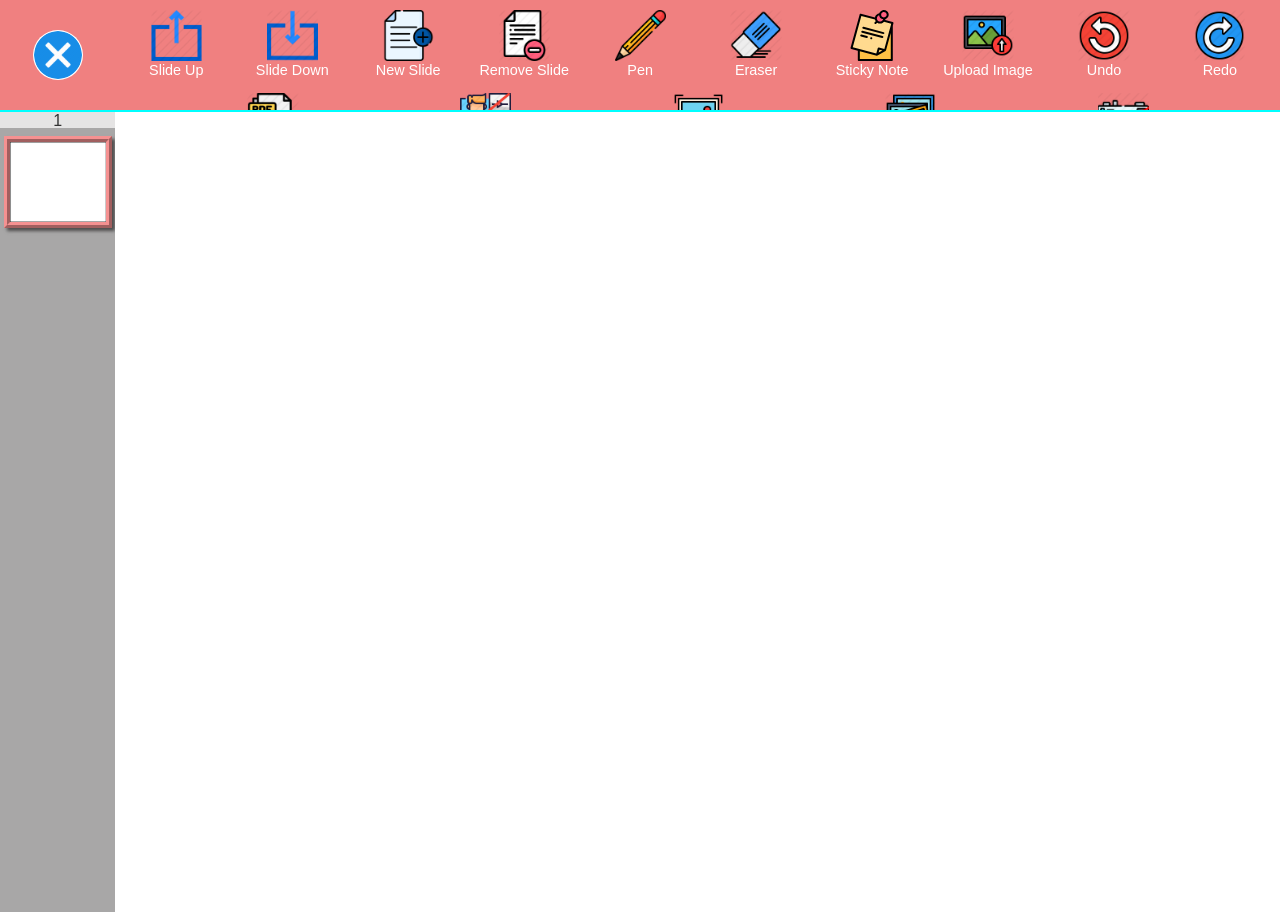
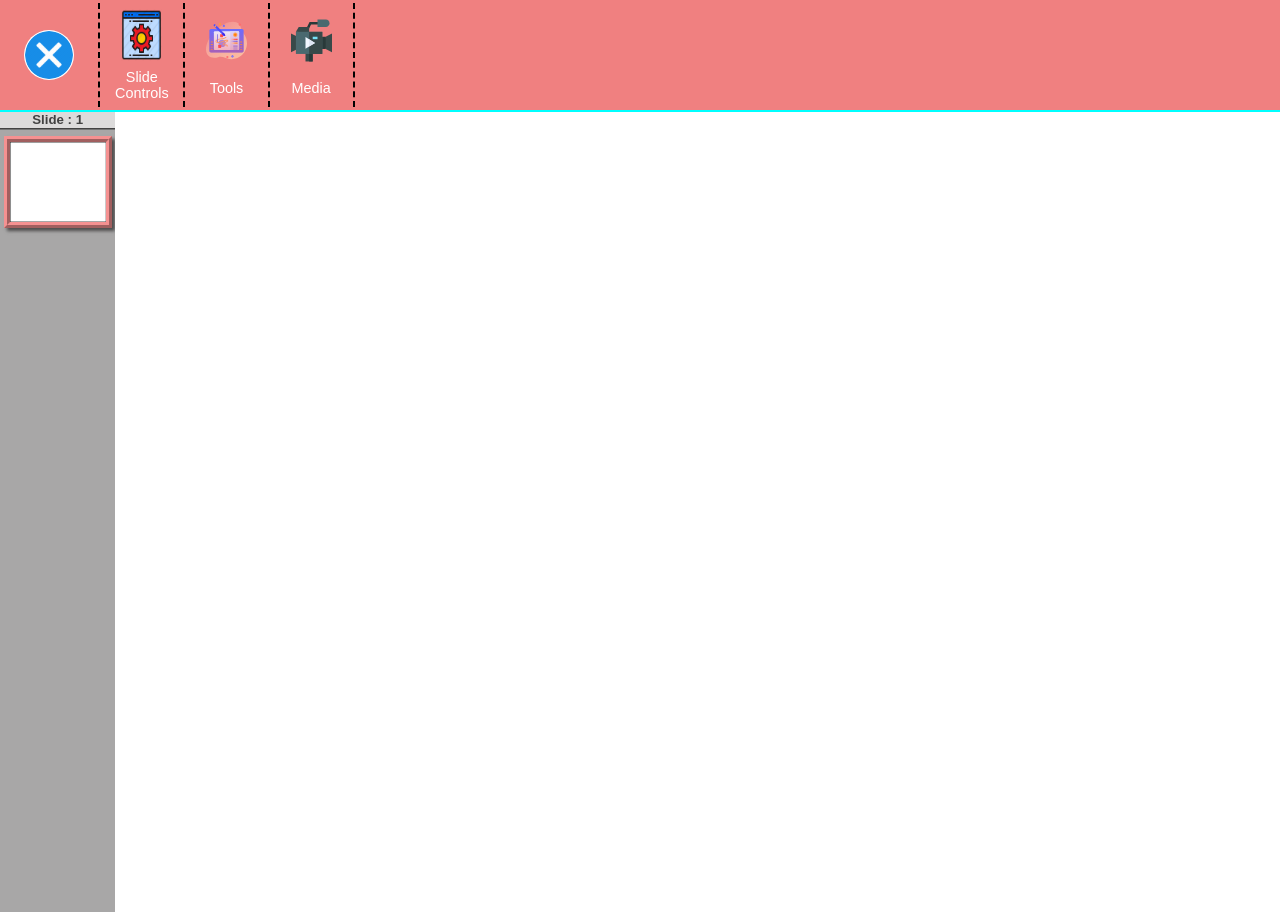
Before and after one commit to krishan93985/Media-Board, a website: page activity/index.html in a window 1280 px wide. Both pictures are taken after a click on the picture 58 px from the left and 55 px from the top of the page. Drawn offline with nearby package versions, Linux system fonts and the light colour scheme; no server answers; a web font is replaced by a local one.

Commit message:
changed navtools UI/UX

```diff
--- a/activity/img.js
+++ b/activity/img.js
@@ -1,7 +1,4 @@
 let imgInput = document.querySelector("#acceptImg");
-function uploadFile() {
-    // dialog box
-    imgInput.click();
 imgInput.addEventListener("change", function () {
     let imgObj = imgInput.files[0];
     // console.log(imgObj);
@@ -12,7 +9,12 @@ function uploadFile() {
     img.setAttribute("class", "upload-img")
     img.src = imgLink;
     textBox.appendChild(img);
+    imgInput.value="";
 })
+
+function uploadFile() {
+    // dialog box
+    imgInput.click();
 }
 // function downloadBoard() {
 //     //  create an anchor
--- a/activity/index.html
+++ b/activity/index.html
@@ -18,25 +18,38 @@
             <div class="hamburger">
                 <img alt="icon" src="./hamburger.png" class="opener" />
             </div>
-
+            <div class="tool-panel nav-options-container">
+                <div class="tool nav-options">
+                    <img alt="icon" src="./NewIcons/slide-controls.png" class="nav-options-img" id="" style="cursor:pointer;"/>
+                    <span>Slide Controls</span>
+                </div>
+                <div class="tool nav-options mid-tool-style">
+                    <img alt="icon" src="./NewIcons/drawing-tools.svg" class="nav-options-img" id="" style="cursor:pointer;"/>
+                    <span>Tools</span>
+                </div>
+                <div class="tool nav-options">
+                    <img alt="icon" src="./NewIcons/media-tools.svg" class="nav-options-img" id="" style="cursor:pointer;"/>
+                    <span>Media</span>
+                </div>
+            </div>
             <div class="tool-panel">
-            <div class="tool">
-                <img alt="icon" src="./NewIcons/pageup.png" class="tool-img" id="up-slide" style="cursor:pointer;"/>
+            <div class="tool only-tool slide-control hide">
+                <img alt="icon" src="./NewIcons/pageup.svg" class="tool-img" id="up-slide" style="cursor:pointer; background:rgb(189, 221, 240); border-radius:50%"/>
                 <span>Slide Up</span>
             </div>
-            <div class="tool">
-                <img alt="icon" src="./NewIcons/pagedown.png" class="tool-img" id="down-slide" style="cursor:pointer;"/>
+            <div class="tool only-tool slide-control hide" id="tool">
+                <img alt="icon" src="./NewIcons/pagedown.svg" class="tool-img" id="down-slide" style="cursor:pointer; background:rgb(166, 214, 241); border-radius:50%; border-width:1px; border-style:solid; border-color:rgb(104, 104, 211);"/>
                 <span>Slide Down</span>
             </div>
-            <div class="tool">
+            <div class="tool only-tool slide-control hide">
                 <img alt="icon" src="./NewIcons/Addpage.png" class="tool-img" id="add-slide" style="cursor:cell;"/>
                 <span>New Slide</span>
             </div>
-            <div class="tool">
+            <div class="tool only-tool slide-control hide">
                 <img alt="icon" src="./NewIcons/Removepage.png" class="tool-img" id="remove-slide" style="cursor:pointer;"/>
                 <span>Remove Slide</span>
             </div>
-            <div class="tool">
+            <div class="tool only-tool canvas-tool hide">
                 <img src="./NewIcons/pencil.png" alt="" class="tool-img" id="pencil"
                     onclick="handleTool('pencil')">
                     <span>Pen</span>
@@ -51,7 +64,7 @@
                     </div>
                 </div>
             </div>
-            <div class="tool">
+            <div class="tool only-tool canvas-tool hide" >
                 <img src="./NewIcons/eraser.png" alt="" class="tool-img" id="eraser" onclick="handleTool('eraser')">
                 <span>Eraser</span>
                 <div class="tool-options" id="eraser-options">
@@ -60,28 +73,28 @@
                     </div>
                 </div>
             </div>
-            <div class="tool">
+            <div class="tool only-tool canvas-tool hide">
                 <img src="./NewIcons/sticky-notes.svg" alt="" class="tool-img" id="sticky" onclick="handleTool('sticky')">
                 <span>Sticky Note</span>
             </div>
-            <div class="tool">
+            <div class="tool only-tool canvas-tool hide">
                 <img src="./NewIcons/image-upload.png" alt="" class="tool-img" id="upload" onclick="handleTool('upload')" style="cursor:pointer">
                 <span>Upload Image</span>
                 <input type="file" name="" id="acceptImg" style="display: none;">
             </div>
-            <div class="tool">
+            <div class="tool only-tool canvas-tool hide">
                 <img src="./NewIcons/undo.png" alt="" class="tool-img" id="undo" onclick="handleTool('undo')" style="cursor:alias"/>
                 <span>Undo</span>
             </div>
-            <div class="tool">
+            <div class="tool only-tool canvas-tool hide">
                 <img src="./NewIcons/redo.png" alt="" class="tool-img" id="redo" onclick="handleTool('redo')" style="cursor:alias"/>
                 <span>Redo</span>
             </div>
-            <div class="tool">
+            <div class="tool only-tool media-control hide">
                 <img src="./NewIcons/download.png" alt="" class="tool-img" id="download-pdf" onclick="handleTool('download')">
                 <span>Download as pdf</span>
             </div>
-            <div class="tool">
+            <div class="tool only-tool media-control hide">
                     <img src="./NewIcons/screen-recording-off.png" alt="icon" id="record-video" class="tool-img"/>
                 <span>Record</span>
                 <div class="audio-settings">
@@ -91,22 +104,22 @@
                     <label for="micAudioToggle">Capture Audio from Microphone</label>
                 </div>
             </div>
-            <div class="tool">
+            <div class="tool only-tool media-control hide">
                     <img src="./NewIcons/screenshot.png" alt="icon" id="click-picture" style="cursor:pointer" class="tool-img"/>
                 <span>Screenshot</span>
             </div>
-            <div class="tool">
+            <div class="tool only-tool media-control hide" id="tool">
                         <img src="./NewIcons/gallery.png" id="gallery-button" alt="icon" class="tool-img" style="cursor:pointer"/>
                         <span>Gallery</span>
             </div>
-            <div class="tool">
+            <div class="tool only-tool media-control hide">
                 <img src="./NewIcons/camera-off.png" class="tool-img camera camera-off"/>
                 <span>Camera</span>
             </div>
         </div>
     </div>
     <div>
-        <span class="curr-slide-number"></span>
+        <span class="curr-slide-number"><h5 class="number"></h5></span>
             <div class="slides close-slides" >
                 <img src="./NewIcons/new-sheet.jpeg" class="slide" alt="slide"/>
             </div>
--- a/activity/script.js
+++ b/activity/script.js
@@ -13,6 +13,14 @@ let slidePaneContainer = document.querySelector(".slides-container");
 let upArrow = document.querySelector("#up-slide");
 let downArrow = document.querySelector("#down-slide");
 let currentSlideIndexContainer = document.querySelector(".curr-slide-number");
+let slideNumber = document.querySelector(".number");
+let navOptionsContainer = document.querySelector(".nav-options-container");
+let navOptions = document.querySelectorAll(".nav-options");
+let toolPanel = document.querySelector(".tool-panel");
+let slideContols = document.querySelectorAll(".slide-control");
+let canvasTools = document.querySelectorAll(".canvas-tool");
+let MediaControls = document.querySelectorAll(".media-control");
+let allToolNodes = document.querySelectorAll(".only-tool");
 const warningEl = document.getElementById('warning');
 
 
@@ -24,6 +32,8 @@ let mediaRecorder=[];
 let chunks = [];
 let isSlidesOpen = false;
 let currentSlideIndex = 0;
+let lastToolboxIndex = -1;
+let allNavTools = [slideContols,canvasTools,MediaControls];
 
 //slideArr representation
 // slideArr = [
@@ -61,9 +71,35 @@ window.addEventListener("keydown",(event) => {
   }
 })
 
+for(var index=0;index < navOptions.length;index++){
+  navOptions[index].addEventListener("click",(event) => {
+    //remove active tool marker
+    const toolIdx = Array.prototype.slice.call(navOptionsContainer.children).indexOf(event.currentTarget);
+    for(element of navOptions){
+        element.classList.remove("active-nav-option");
+    }
+
+    //add active tool marker
+    event.currentTarget.classList.add("active-nav-option");
+
+    //hide last nav tools
+    if(lastToolboxIndex != -1){
+      for(navTool of allNavTools[lastToolboxIndex]){
+          navTool.classList.remove("show-flex");
+      }
+    }
+
+    //show current nav tools
+    for(navTool of allNavTools[toolIdx]){
+      navTool.classList.add("show-flex");
+    }
+
+    lastToolboxIndex = toolIdx;
+  })
+}
+
 const fillCurrentSlideIndexContainer = () => {
-  // const textNode = document.createTextNode(`${currentSlideIndex}`);
-  currentSlideIndexContainer.innerText = (`${currentSlideIndex+1}`);
+  slideNumber.innerText = (`Slide : ${currentSlideIndex+1}`);
 }
 
 const removeCurretStickyPads = () => {
@@ -265,6 +301,7 @@ const addImageToLastSlide = (element, index) => {
   ctxx.drawImage(canvasBoard, 0, 0);
 
   const url = c.toDataURL("image/png;base64");
+  console.log(slideArr)
   slideArr[index] = Object.assign({},slideArr[index],{imageUrl:url});
 
   //zoomedUrl to be added
@@ -317,17 +354,6 @@ camera.addEventListener("click", function () {
 })
 
 function capture() {
-  // let c = document.createElement("canvas");
-  // c.width = canvasBoard.scrollWidth;
-  // c.height = canvasBoard.scrollHeight;
-  // let ctx = c.getContext("2d");
-
-  // ctx.translate(c.width / 2, c.height / 2);
-  // ctx.scale(currZoom, currZoom);
-  // ctx.translate(-c.width / 2, -c.height / 2);
-  // ctx.drawImage(canvasBoard, 0, 0);
-
-  // addMediaToGallery(c.toDataURL(), "img");
   html2canvas(completeBoard).then(
     function (canvas) {
       addMediaToGallery(canvas.toDataURL(), "img");
--- a/activity/style.css
+++ b/activity/style.css
@@ -18,7 +18,7 @@ body {
     width:100%;
     height: 110px;
     display: grid;
-    grid-template-columns: 1fr 10fr;
+    grid-template-columns: 1fr 3fr 9fr;
     border-bottom: 2px solid rgb(0, 255, 255);
 }
 .hamburger{
@@ -77,6 +77,59 @@ font-size: 0.9rem;
     width: 9rem;
     display: none;
 }
+
+.nav-options-container{
+  justify-content: flex-start;
+  align-items: center;
+}
+
+
+.nav-options{
+  justify-content: space-evenly;
+  border-width:0px 2px;
+  border-style:dashed;
+  border-color:black;
+  margin:0;
+  height:95%;
+  width:28%;
+  cursor:pointer;
+}
+
+.mid-tool-style{
+  border-width:0px 0px;
+}
+.nav-options:hover{
+  background-color:rgb(235, 101, 130);
+}
+
+.nav-options-img{
+  height:50%;
+  width:50%;
+  cursor:pointer;
+}
+
+.hide{
+  display:none;
+}
+
+.show-flex{
+  display:flex;
+}
+
+.active-nav-option{
+  border-width:2px 2px;
+  border-color:white;
+  border-style: dashed;
+  background-color: rgb(235, 101, 130);
+}
+
+.curr-slide-number h5{
+  text-align: center;
+  width: 100%;
+  height: 100%;
+  margin:0px;
+}
+
 .slider{
     height: 38%;
     border: 1px solid;
@@ -98,8 +151,8 @@ font-size: 0.9rem;
 }
 .blue{
     background-color: blue;
+}
 
-}
 .green{
     background-color: green;
 }
@@ -126,7 +179,6 @@ font-size: 0.9rem;
 }
 
 .nav-bar{
-
     height: 20%;
     display: flex;
     justify-content: flex-end;
@@ -148,8 +200,8 @@ font-size: 0.9rem;
 }
 
 .textbox{
-    height: 80%;
-    width:100%;
+    height: 76%;
+    width:96%;
 }
 .textbox textarea{
     height: 100%;
@@ -207,12 +259,15 @@ font-size: 0.9rem;
     width:9%;
     background:black;
     height:2%;
+    border-style: groove;
+    border-width:0px 0px 2px 0px;
+    border-color:black;
     animation:smooth-slide-in 0.5s ease;
     transition: transform 0.5s ease;
     display:none;
     z-index:10;
     background:white;
-    opacity: 0.7;
+    opacity: 0.6;
     text-align: center;
   }
 
@@ -428,6 +483,16 @@ font-size: 0.9rem;
 
   /* C7  */
   @media (max-width: 1024px) {
+    .tool {
+      height:2.5rem;
+      width:2.6rem;
+      margin:0.7rem 0.8rem;
+   }
+   .nav-options{
+     height:80%;
+     width:20%;
+     border:none;
+   }
     .filter-container {
       width: 12.5vw;
     }
@@ -444,6 +509,9 @@ font-size: 0.9rem;
       width:4rem;
       height:4rem;
     }
+    /* .nav-options-img{
+      height:40%;
+    } */
     /*
 
     #record-video {
@@ -454,11 +522,27 @@ font-size: 0.9rem;
     } */
   }
 
+  @media (max-width:900px){
+    .nav-options{
+      height:95%;
+      margin:0;
+      width:22%;
+    }
+    .nav-options-img{
+      height:28%;
+    }
+  }
+
   @media (max-width: 800px) {
-    .tool {
-       height:2.5rem;
-       width:2.6rem;
-       margin:0.7rem 0.8rem;
+    .nav-options-container{
+      justify-content: center;
+    }
+    .tool{
+      margin:0.3rem 0.4rem;
+    }
+    .nav-options{
+      width:30%;
+      margin:0;
     }
   }
 
```
Also changed, not shown: activity/NewIcons/drawing-tools.svg (added), activity/NewIcons/media-tools.svg (added), activity/NewIcons/pagedown.svg (added), activity/NewIcons/pageup.svg (added), activity/NewIcons/slide-controls.png (added). Lines whose indentation alone changed are shown as unchanged.
